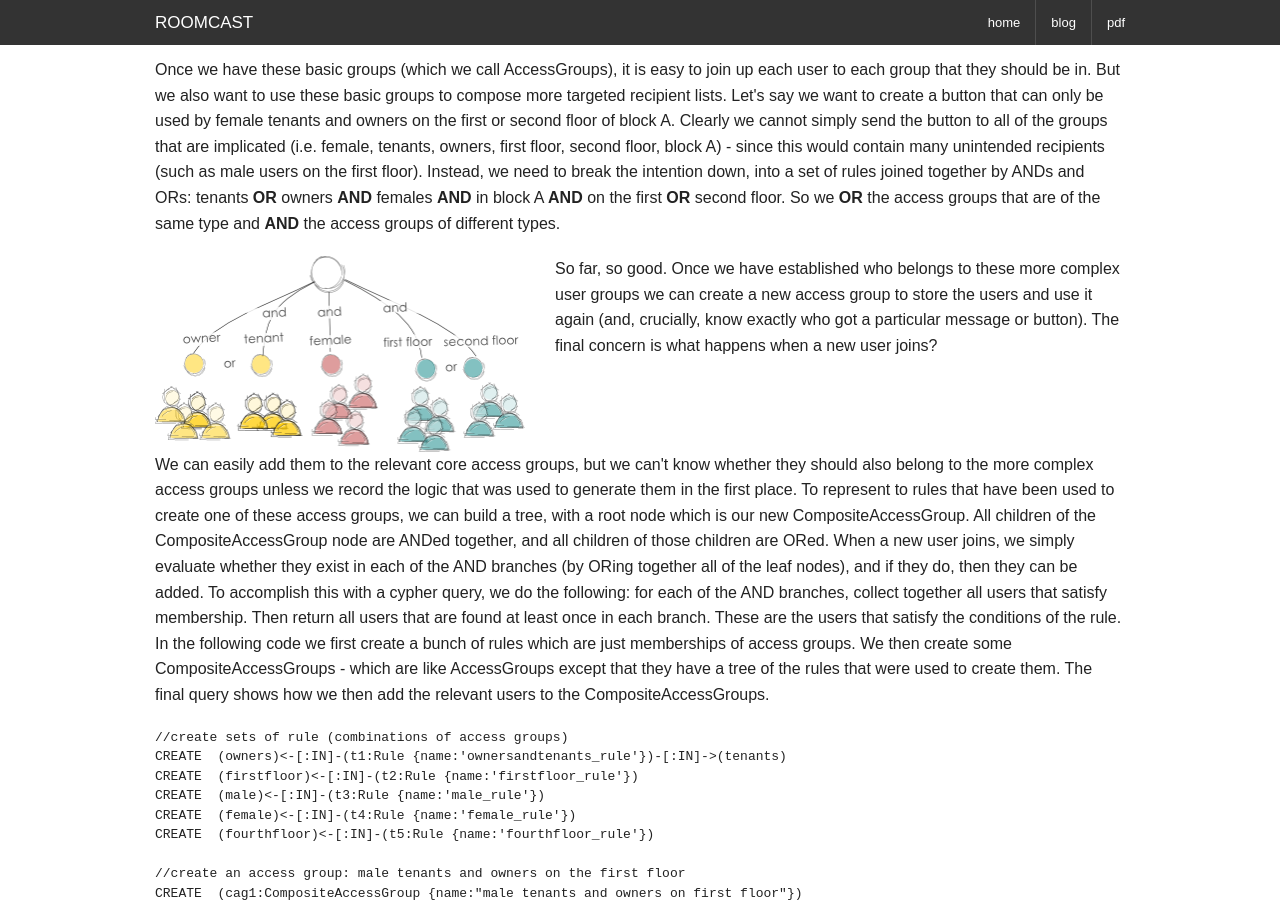
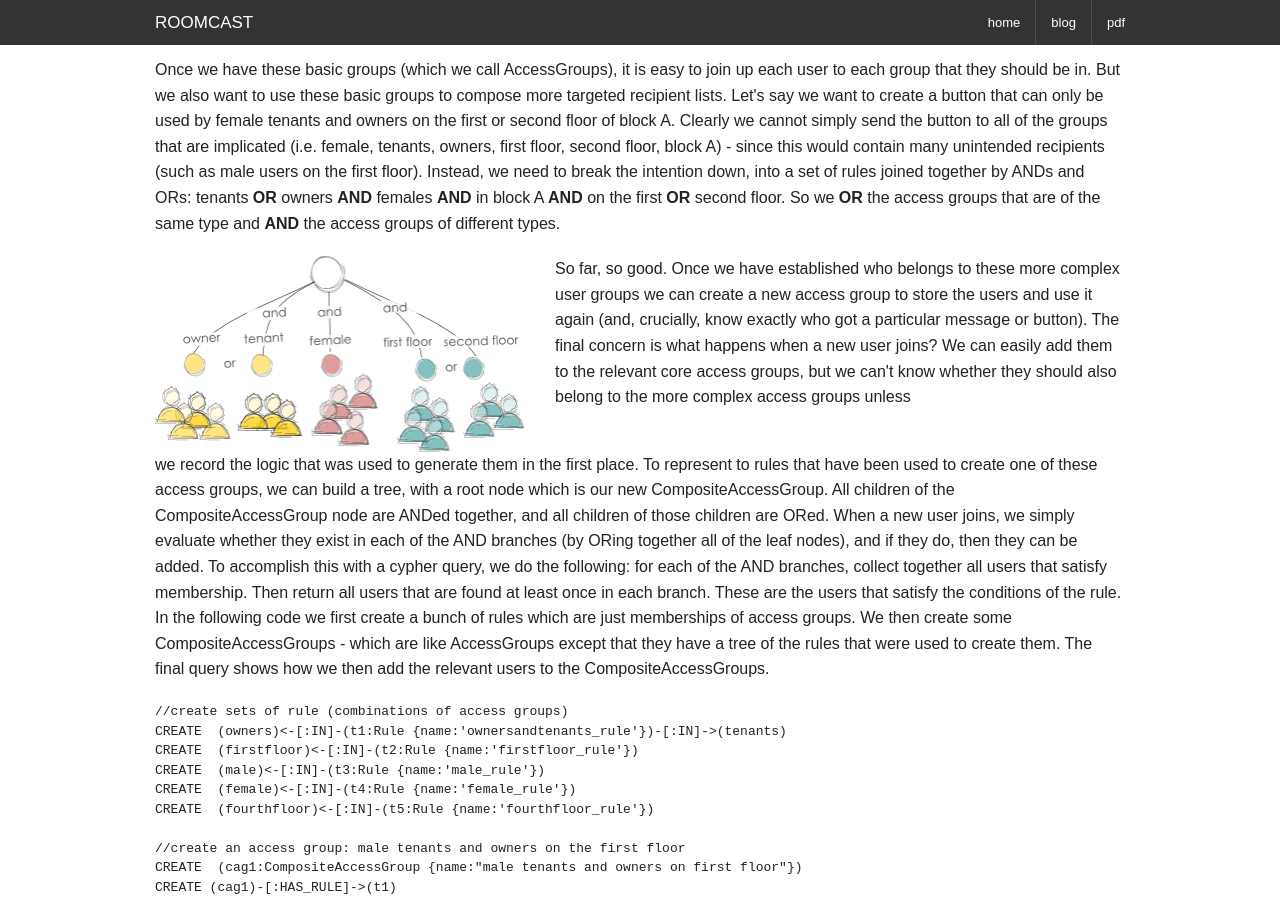
Before and after one commit to tlodge/roomcast.website, a Jekyll site: the page built from _posts/2015-07-23-expressive-building-based-communication.md, in a window 1280 px wide and 900 px high, scrolled down 736 px. Built offline with Jekyll 4.4.1, drawn with Linux system fonts in a browser that asks for light colours.

Commit message:
cp update

```diff
--- a/_posts/2015-07-23-expressive-building-based-communication.md
+++ b/_posts/2015-07-23-expressive-building-based-communication.md
@@ -45,13 +45,13 @@
 		 <img src="/assets/img/rules.png"/>
 	</div>
 	<div class="large-6 columns">
-		 <p> So far, so good.  Once we have established who belongs to these more complex user groups we can create a new access group to store the users and use it again (and, crucially, know exactly who got a particular message or button). The final concern is what happens when a new user joins? </p>
+		 <p> So far, so good.  Once we have established who belongs to these more complex user groups we can create a new access group to store the users and use it again (and, crucially, know exactly who got a particular message or button). The final concern is what happens when a new user joins?  We can easily add them to the relevant core access groups, but we can't know whether they should also belong to the more complex access groups unless </p>
 	</div>
 </div>
 
 <div class="row">
 	<div class="large-10 columns">
- 		<p> We can easily add them to the relevant core access groups, but we can't know whether they should also belong to the more complex access groups unless we record the logic that was used to generate them in the first place.  To represent to rules that have been used to create one of these access groups, we can build a tree, with a root node which is our new CompositeAccessGroup.  All children of the CompositeAccessGroup node are ANDed together, and all children of those children are ORed.  When a new user joins, we simply evaluate whether they exist in each of the AND branches (by ORing together all of the leaf nodes), and if they do, then they can be added.  To accomplish this with a cypher query, we do the following: for each of the AND branches, collect together all users that satisfy membership. Then return all users that are found at least once in each branch.  These are the users that satisfy the conditions of the rule.   In the following code we first create a bunch of rules which are just memberships of access groups.  We then create some CompositeAccessGroups - which are like AccessGroups except that they have a tree of the rules that were used to create them.  The final query shows how we then add the relevant users to the CompositeAccessGroups.
+ 		<p>  we record the logic that was used to generate them in the first place.  To represent to rules that have been used to create one of these access groups, we can build a tree, with a root node which is our new CompositeAccessGroup.  All children of the CompositeAccessGroup node are ANDed together, and all children of those children are ORed.  When a new user joins, we simply evaluate whether they exist in each of the AND branches (by ORing together all of the leaf nodes), and if they do, then they can be added.  To accomplish this with a cypher query, we do the following: for each of the AND branches, collect together all users that satisfy membership. Then return all users that are found at least once in each branch.  These are the users that satisfy the conditions of the rule.   In the following code we first create a bunch of rules which are just memberships of access groups.  We then create some CompositeAccessGroups - which are like AccessGroups except that they have a tree of the rules that were used to create them.  The final query shows how we then add the relevant users to the CompositeAccessGroups.
 		 </p>
 		 <p>
 		 <pre>
```
